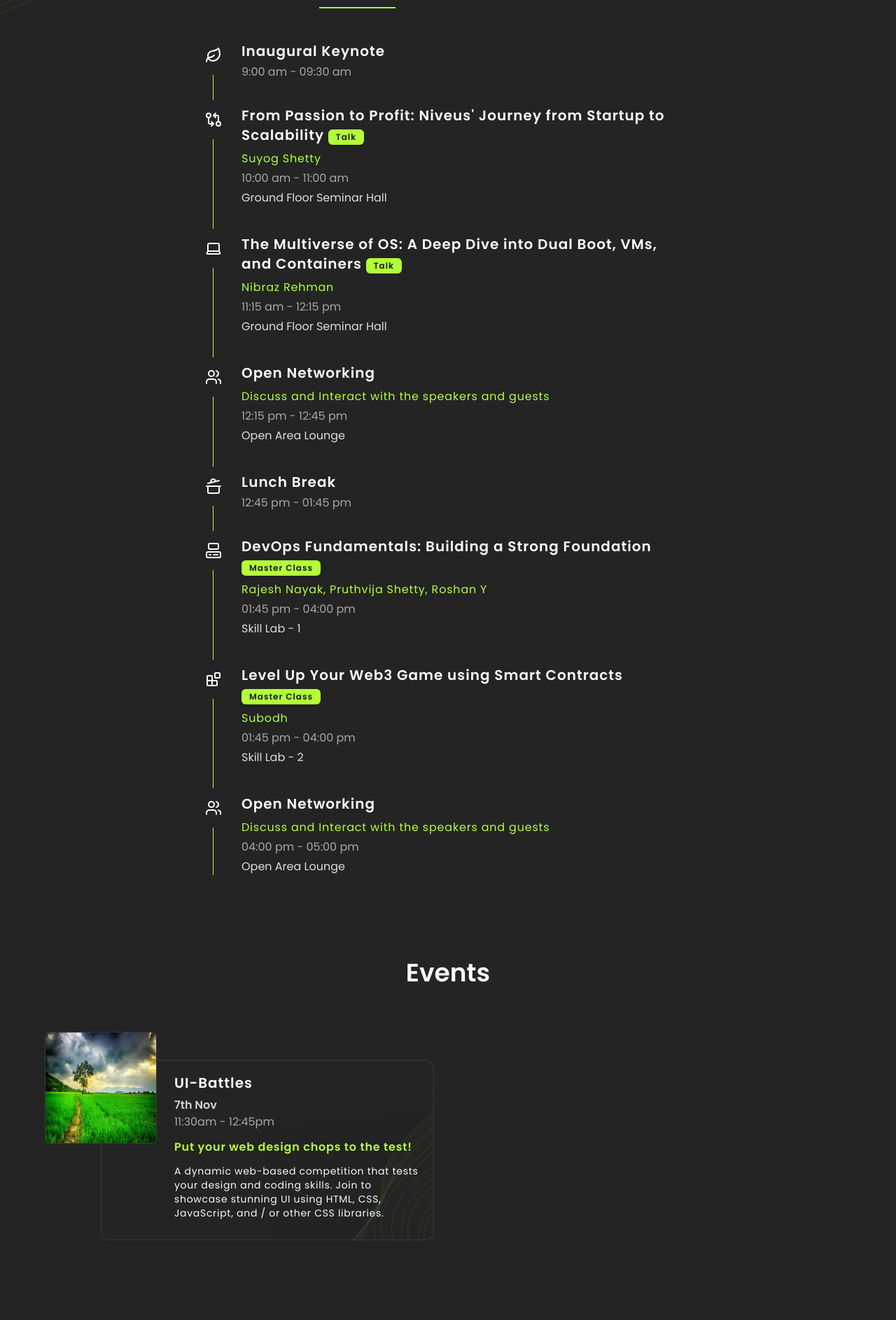
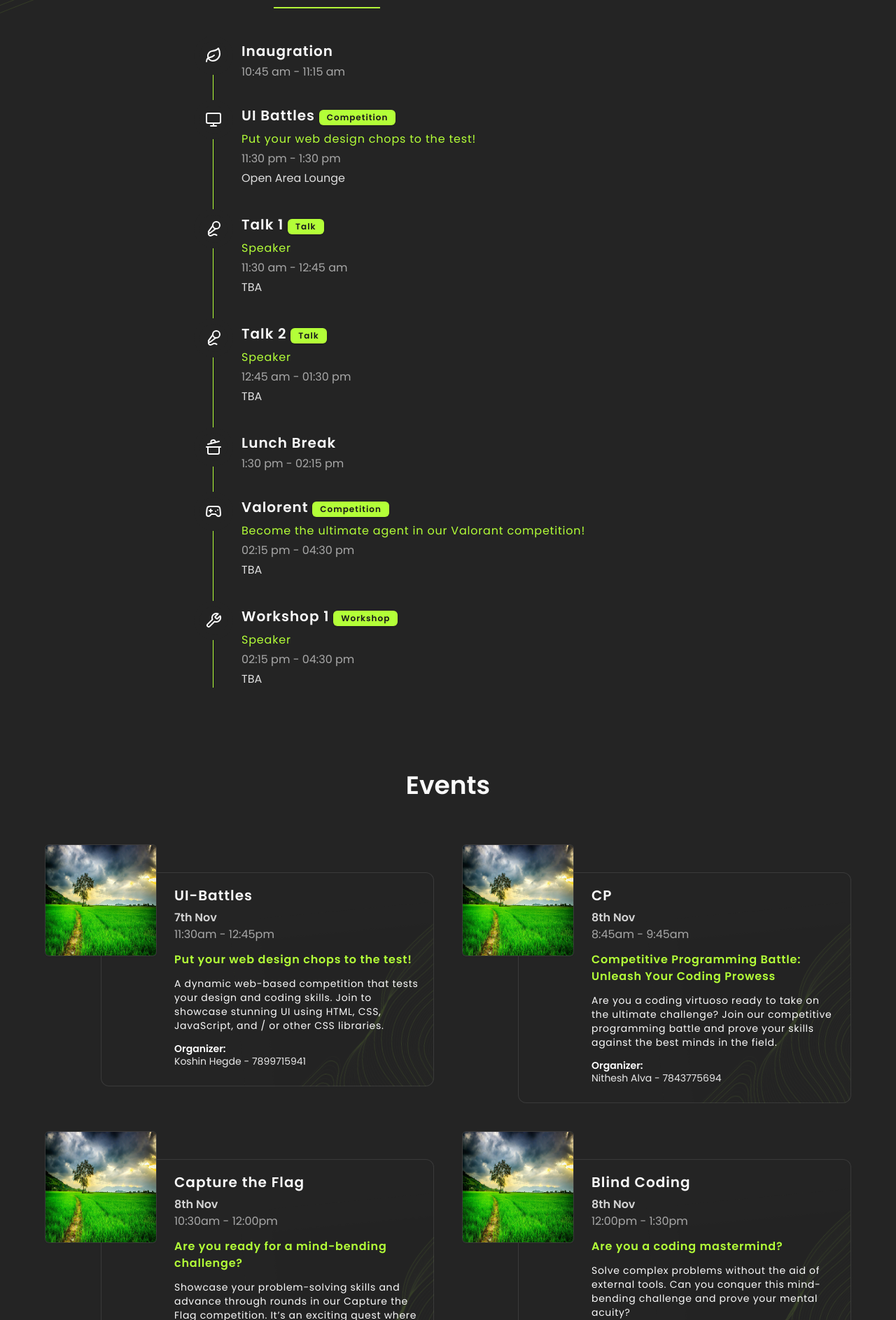
Before and after one commit to so-sc/devhost-2024, a Next.js app: page / in a window 1280 px wide. Shown: the part 1213-3100 px from the top of the page at 70% size. Built offline with nearby package versions, Linux system fonts and the light colour scheme.

Commit message:
Update schedule

```diff
--- a/src/components/Events.tsx
+++ b/src/components/Events.tsx
@@ -10,6 +10,7 @@ export default function Events() {
     time: string;
     caption: string;
     description: string;
+    organizer: string;
     imageSrc: string;
   }
 
@@ -20,11 +21,102 @@ export default function Events() {
       caption: "Put your web design chops to the test!",
       description:
         "A dynamic web-based competition that tests your design and coding skills. Join to showcase stunning UI using HTML, CSS, JavaScript, and / or other CSS libraries.",
+      organizer: "Koshin Hegde - 7899715941",
       date: "7th Nov",
       time: "11:30am - 12:45pm",
       imageSrc: "temp.jpg",
     },
+    {
+      id: 2,
+      title: "CP",
+      caption: "Competitive Programming Battle: Unleash Your Coding Prowess",
+      description:
+        "Are you a coding virtuoso ready to take on the ultimate challenge? Join our competitive programming battle and prove your skills against the best minds in the field.",
+      organizer: "Nithesh Alva - 7843775694",
+      date: "8th Nov",
+      time: "8:45am - 9:45am",
+      imageSrc: "temp.jpg",
+    },
+    {
+      id: 3,
+      title: "Capture the Flag",
+      caption: "Are you ready for a mind-bending challenge?",
+      description:
+        "Showcase your problem-solving skills and advance through rounds in our Capture the Flag competition. It’s an exciting quest where your talent and ingenuity will lead you to victory. Uncover clues and capture flags to rise to the top!",
+      organizer: "Yash Laxman - 6362072050",
+      date: "8th Nov",
+      time: "10:30am - 12:00pm",
+      imageSrc: "temp.jpg",
+    },
+    {
+      id: 4,
+      title: "Blind Coding",
+      caption: "Are you a coding mastermind?",
+      description:
+        "Solve complex problems without the aid of external tools. Can you conquer this mind-bending challenge and prove your mental acuity?",
+      organizer: "Rithuparna K.S - 7019821295",
+      date: "8th Nov",
+      time: "12:00pm - 1:30pm",
+      imageSrc: "temp.jpg",
+    },
+    {
+      id: 5,
+      title: "Tech-Pitch",
+      caption: "Spark Innovation and Inspire Change!",
+      description:
+        "Bring your innovative ideas to the forefront, gain valuable exposure, and compete for a role in the future of technology and entrepreneurship in this ‘Tech-Pitch’ competition.",
+      organizer: "Apeksha L Naik - 8904315769",
+      date: "8th Nov",
+      time: "10:30am - 1:30pm",
+      imageSrc: "temp.jpg",
+    },
+    {
+      id: 6,
+      title: "BGMI",
+      caption: "Dominate the battlefield in our BGMI tournament!",
+      description:
+        "Win the tournament by demonstrating your abilities and emerging victorious. Showcase your strategic brilliance, accuracy shooting, and collaborative spirit.",
+      organizer: "Advaith S Shetty - 9902698070",
+      date: "8th Nov",
+      time: "2:00pm - 4:00pm",
+      imageSrc: "temp.jpg",
+    },
+    {
+      id: 7,
+      title: "Rubix Cube",
+      caption: "Are you a Rubik's Cube prodigy?",
+      description:
+        "Showcase your speedcubing talent and race against top competitors in this exhilarating contest. Push your limits and achieve new personal bests while striving for the top spot!",
+      organizer: "Manushree P B - 6363316781",
+      date: "Date not allotted",
+      time: "Time not allotted",
+      imageSrc: "temp.jpg",
+    },
+    {
+      id: 8,
+      title: "Speed Typing",
+      caption: "Are you a typing speed demon?",
+      description:
+        "Show off your skills in our typing competition! Demonstrate your lightning-fast fingers and accuracy to outlast your competitors. Compete for the top spot and earn bragging rights as the fastest typist!",
+      organizer: "Kshama S - 9741433993",
+      date: "Date not allotted",
+      time: "Time not allotted",
+      imageSrc: "temp.jpg",
+    },
+
+    {
+      id: 9,
+      title: "Valorent",
+      caption: "Become the ultimate agent in our Valorant competition!",
+      description:
+        "Demonstrate your tactical skills, sharp aim, and strategic thinking. Outsmart your opponents, master the unique abilities of various agents, and achieve victory in exhilarating matches.",
+      organizer: "Not yet decided",
+      date: "7th Nov",
+      time: "2:15pm - 4:30pm",
+      imageSrc: "temp.jpg",
+    },
   ];
+
   return (
     <div className="flex justify-center pb-10 items-center w-full">
       <div className="max-w-6xl mb-20 w-full">
@@ -53,9 +145,9 @@ export default function Events() {
                   <h1 className="leading-6 mb-1 font-semibold text-xl tracking-wider">
                     {card.title}
                   </h1>
-                  <time className="block mb-2 font-semibold leading-none text-white/80 pt-2">
+                  <p className="block mb-2 font-semibold leading-none text-white/80 pt-2">
                     {card.date}
-                  </time>
+                  </p>
 
                   <time className="block mb-2 font-normal leading-none text-white/60">
                     {card.time}
@@ -66,6 +158,12 @@ export default function Events() {
                   <p className="text-sm tracking-wider py-2">
                     {card.description}
                   </p>
+                  <p className="block font-semibold leading-none text-white mt-2 text-sm">
+                    Organizer:
+                  </p>
+                  <p className="block pb-2 font-normal leading-none text-white/90 mt-1 text-sm">
+                    {card.organizer}
+                  </p>
                 </div>
               </div>
             </div>
--- a/src/components/Schedule.tsx
+++ b/src/components/Schedule.tsx
@@ -8,15 +8,20 @@ import {
   BrainCircuit,
   Bug,
   Code2,
+  CodeIcon,
   Computer,
   Cookie,
   CookingPot,
   FerrisWheel,
+  Gamepad2,
   GitCompareArrows,
+  Goal,
   Laptop2,
   LaptopIcon,
   Leaf,
   MicIcon,
+  MicVocal,
+  Monitor,
   PartyPopper,
   Sandwich,
   ScrollIcon,
@@ -24,286 +29,181 @@ import {
   Soup,
   Sparkle,
   Sparkles,
+  SquareCode,
   Users,
   UsersRound,
   Utensils,
   Workflow,
+  Wrench,
 } from "lucide-react";
 import { PersonIcon } from "@radix-ui/react-icons";
 import { Badge } from "@/components/ui/badge";
+import { Code } from "mongodb";
 
 const scheduleData = [
   {
-    day: "14th June",
+    day: "7th November",
     events: [
       {
         icon: <Leaf />,
-        title: "Inaugural Keynote",
-        time: "9:00 am - 09:30 am",
+        title: "Inaugration",
+        time: "10:45 am - 11:15 am",
         description: "",
         speaker: "",
         type: "",
       },
       {
-        icon: <GitCompareArrows />,
-        title:
-          "From Passion to Profit: Niveus' Journey from Startup to Scalability",
-        time: "10:00 am - 11:00 am",
-        description: "Ground Floor Seminar Hall",
-        speaker: "Suyog Shetty",
+        icon: <Monitor />,
+        title: "UI Battles",
+        time: "11:30 pm - 1:30 pm",
+        description: "Open Area Lounge",
+        speaker: "Put your web design chops to the test!",
+        type: "Competition",
+      },
+      {
+        icon: <MicVocal />,
+        title: "Talk 1",
+        time: "11:30 am - 12:45 am",
+        description: "TBA",
+        speaker: "Speaker",
         type: "Talk",
       },
       {
-        icon: <LaptopIcon />,
-        title:
-          "The Multiverse of OS: A Deep Dive into Dual Boot, VMs, and Containers",
-        time: "11:15 am - 12:15 pm",
-        description: "Ground Floor Seminar Hall",
-        speaker: "Nibraz Rehman",
+        icon: <MicVocal />,
+        title: "Talk 2",
+        time: "12:45 am - 01:30 pm",
+        description: "TBA",
+        speaker: "Speaker",
         type: "Talk",
       },
-      {
-        icon: <Users />,
-        title: "Open Networking",
-        time: "12:15 pm - 12:45 pm",
-        description: "Open Area Lounge",
-        speaker: "Discuss and Interact with the speakers and guests",
-        type: "",
-      },
+
       {
         icon: <CookingPot />,
         title: "Lunch Break",
-        time: "12:45 pm - 01:45 pm",
+        time: "1:30 pm - 02:15 pm",
         description: "",
         speaker: "",
         type: "",
       },
 
       {
-        icon: <Computer />,
-        title: "DevOps Fundamentals: Building a Strong Foundation",
-        time: "01:45 pm - 04:00 pm",
-        description: "Skill Lab - 1",
-        speaker: "Rajesh Nayak, Pruthvija Shetty, Roshan Y",
-        type: "Master Class",
+        icon: <Gamepad2 />,
+        title: "Valorent",
+        time: "02:15 pm - 04:30 pm",
+        description: "TBA",
+        speaker: "Become the ultimate agent in our Valorant competition!",
+        type: "Competition",
       },
-
       {
-        icon: <Blocks />,
-        title: "Level Up Your Web3 Game using Smart Contracts",
-        time: "01:45 pm - 04:00 pm",
-        description: "Skill Lab - 2",
-        speaker: "Subodh",
-        type: "Master Class",
+        icon: <Wrench />,
+        title: "Workshop 1",
+        time: "02:15 pm - 04:30 pm",
+        description: "TBA",
+        speaker: "Speaker",
+        type: "Workshop",
       },
-
+    ],
+  },
+  {
+    day: "8th November",
+    events: [
+      {
+        icon: <SquareCode />,
+        title: "CP",
+        time: "08:45 am - 9:45 am",
+        description: "",
+        speaker: "Competitive Programming Battle: Unleash Your Coding Prowess",
+        type: "Competition",
+      },
+      {
+        icon: <MicVocal />,
+        title: "Talk 1",
+        time: "9:45 am - 10:30 am",
+        description: "TBA",
+        speaker: "Speaker",
+        type: "Talk",
+      },
+      {
+        icon: <BrainCircuit />,
+        title: "Tech Pitch",
+        time: "10:30 am - 1:30 pm",
+        description: "TBA",
+        speaker: "Spark Innovation and Inspire Change!",
+        type: "Competition",
+      },
+      {
+        icon: <Goal />,
+        title: "Capture the Flag",
+        time: "10:30 am - 12:00 pm",
+        description: "TBA",
+        speaker: "Are you ready for a mind-bending challenge?",
+        type: "Competition",
+      },
+      {
+        icon: <CodeIcon />,
+        title: "Blind Coding",
+        time: "12:00 pm - 01:30 pm",
+        description: "TBA",
+        speaker: "Are you a coding mastermind?",
+        type: "Competition",
+      },
+      {
+        icon: <Soup />,
+        title: "Lunch Break",
+        time: "12:45 pm - 01:45 pm",
+        description: "TBA",
+        speaker: "",
+        type: "",
+      },
       {
         icon: <Users />,
-        title: "Open Networking",
-        time: "04:00 pm - 05:00 pm",
-        description: "Open Area Lounge",
-        speaker: "Discuss and Interact with the speakers and guests",
+        title: "Workshop 2",
+        time: "02:00 pm - 04:00 pm",
+        description: "TBA",
+        speaker: "",
+        type: "Workshop",
+      },
+      // {
+      //   icon: <SendToBack />,
+      //   title: "Hackathon Registration / Onboarding",
+      //   time: "03:45 pm - 04:00 pm",
+      //   description: "20 Teams to be participating offline in the Venue.",
+      //   speaker: "TBA",
+      //   type: "",
+      // },
+      {
+        icon: <Bug />,
+        title: "Hackathon Kick-off",
+        time: "04:00 pm",
+        description: "",
+        speaker: "",
         type: "",
       },
     ],
   },
   {
-    day: "15th June",
+    day: "9th November",
     events: [
       {
-        icon: <MicIcon />,
-        title: "Something Interesting 👀",
-        time: "09:30 am - 10:15 am",
-        description: "",
-        speaker: "To be revealed soon",
-        type: "Talk",
-      },
-      {
-        icon: <Binary />,
-        title: "Unlock Your Earning Potential: From Engineering to Corporate",
-        time: "10:30 am - 11:15 am",
-        description: "Ground Floor Seminar Hall",
-        speaker: "Nikhil Raj",
-        type: "Talk",
-      },
-      {
         icon: <BrainCircuit />,
-        title:
-          "From Coastal Town to IT Hub: The Rise of Mangalore's IT Industry",
-        time: "11:30 am - 12:00 am",
-        description: "Ground Floor Seminar Hall",
-        speaker: "Shashir Shetty, Shihab Kalander, John Fernandes",
-        type: "Panel Discussion",
-      },
-      // {
-      //   icon: <Binary />,
-      //   title: "Technical Talk",
-      //   time: "11:15 am - 12:00 pm",
-      //   description: "",
-      //   speaker: "To be revealed soon",
-      //   type: "",
-      // },
-      {
-        icon: <Users />,
-        title: "Open Networking",
-        time: "12:15 pm - 12:45 pm",
-        description: "Open Area Lounge",
-        speaker: "Discuss and Interact with the speakers and guests",
-        type: "",
-      },
-      {
-        icon: <Soup />,
-        title: "Lunch Break",
-        time: "12:45 pm - 01:45 pm",
-        description: "",
+        title: "Judging Round Starts",
+        time: "09:30 am",
+        description: "On their respective places",
         speaker: "",
         type: "",
       },
       {
-        icon: <Brain />,
-        title:
-          "Cracking the MAANG Code: What It Takes to Get Hired in Top IT Companies",
-        time: "01:45 pm - 02:15 pm",
-        description: "Ground Floor Seminar Hall",
-        speaker: "Nikhil Raj, Prasanna, Ram Balakrishnan",
-        type: "Panel Discussion",
-      },
-      {
-        icon: <Workflow />,
-        title: "10X Your API Productivity: Mastering APIs using Postman",
-        time: "02:30 pm - 04:30 pm",
-        description: "Skill Lab 1",
-        speaker: "Mohit P. Tahiliani",
-        type: "Master Class",
-      },
-      {
         icon: <Laptop2 />,
-        title: "GEN AI for Dummies: A Beginner's Guide to LLMS",
-        time: "02:30 pm - 04:30 pm",
-        description: "Skill Lab 2",
-        speaker: "Akshay Kumar U",
-        type: "Master Class",
-      },
-      {
-        icon: <Users />,
-        title: "Open Networking",
-        time: "04:30 pm - 05:00 pm",
-        description: "Open Area Lounge",
-        speaker: "Discuss and Interact with the speakers and guests",
-        type: "",
-      },
-      {
-        icon: <SendToBack />,
-        title: "Hackathon Registration / Onboarding",
-        time: "05:00 pm - 05:30 pm",
-        description: "20 Teams to be participating offline in the Venue.",
-        speaker: "Ground Floor Seminar Hall",
-        type: "",
-      },
-      {
-        icon: <Bug />,
-        title: "Hackathon Kick-off",
-        time: "06:00 pm",
-        description: "",
-        speaker: "",
-        type: "",
-      },
-      // {
-      //   icon: <Utensils />,
-      //   title: "Dinner Window",
-      //   time: "07:30 pm - 09:30 pm",
-      //   description: "",
-      //   speaker: "",
-      //   type: "",
-      // },
-      // {
-      //   icon: <Users />,
-      //   title: "First round judging",
-      //   time: "09:00 pm - 11:00 pm",
-      //   description: "On their respective places",
-      //   speaker: "",
-      //   type: "",
-      // },
-    ],
-  },
-  {
-    day: "16th June",
-    events: [
-      // {
-      //   icon: <Sandwich />,
-      //   title: "Midnight Snacks",
-      //   time: "12:00 am - 04:00 am",
-      //   description: "",
-      //   speaker: "",
-      //   type: "",
-      // },
-      {
-        icon: <BrainCircuit />,
-        title: "Mentoring",
-        time: "12:00 am - 04:00 am",
-        description: "On their respective places",
-        speaker: "Jaison Dias, Amrit Shenava",
-        type: "",
-      },
-      // {
-      //   icon: <Cookie />,
-      //   title: "Breakfast Window",
-      //   time: "08:00 am - 10:00 am",
-      //   description: "",
-      //   speaker: "",
-      //   type: "",
-      // },
-      // {
-      //   icon: <Users />,
-      //   title: "Second round judging",
-      //   time: "08:00 am - 12:00 pm",
-      //   description: "On their respective places",
-      //   speaker: "",
-      //   type: "",
-      // },
-      // {
-      //   icon: <Code2 />,
-      //   title: "Declaration of Top 8 Teams",
-      //   time: "12:00 pm",
-      //   description: "",
-      //   speaker: "",
-      //   type: "",
-      // },
-      // {
-      //   icon: <FerrisWheel />,
-      //   title: "Quizzes and Fun activities",
-      //   time: "12:00 pm - 02:00 pm",
-      //   description: "",
-      //   speaker: "Open Area Lounge",
-      //   type: "",
-      // },
-      // {
-      //   icon: <Soup />,
-      //   title: "Lunch Window",
-      //   time: "12:00 pm - 03:00 pm",
-      //   description: "",
-      //   speaker: "",
-      //   type: "",
-      // },
-      {
-        icon: <Code2 />,
-        title: "Hackathon Ends + Presentation",
-        time: "02:00 pm - 04:00 pm",
-        description: "Ground Floor Seminar Hall",
-        type: "",
-      },
-      {
-        icon: <Laptop2 />,
-        title: "Keynote by Judges",
-        time: "04:00 pm - 04:30 pm",
-        description: "Ground Floor Seminar Hall",
+        title: "Final Presentation",
+        time: "02:00 pm",
+        description: "TBA",
         speaker: "",
         type: "",
       },
       {
         icon: <PartyPopper />,
         title: "Valedictory and Prize Distribution",
-        time: "04:30 pm - 05:00 pm",
+        time: "04:00 pm",
         description: "",
         speaker: "May the prize be with you!",
         type: "",
@@ -319,7 +219,7 @@ const Schedule = () => {
         Schedule
       </h1>
       <div className="mx-auto max-w-7xl px-5">
-        <Tabs defaultValue="14th June">
+        <Tabs defaultValue="7th November">
           <div className="flex justify-center items-center">
             <TabsList>
               {scheduleData.map((day) => (
```
